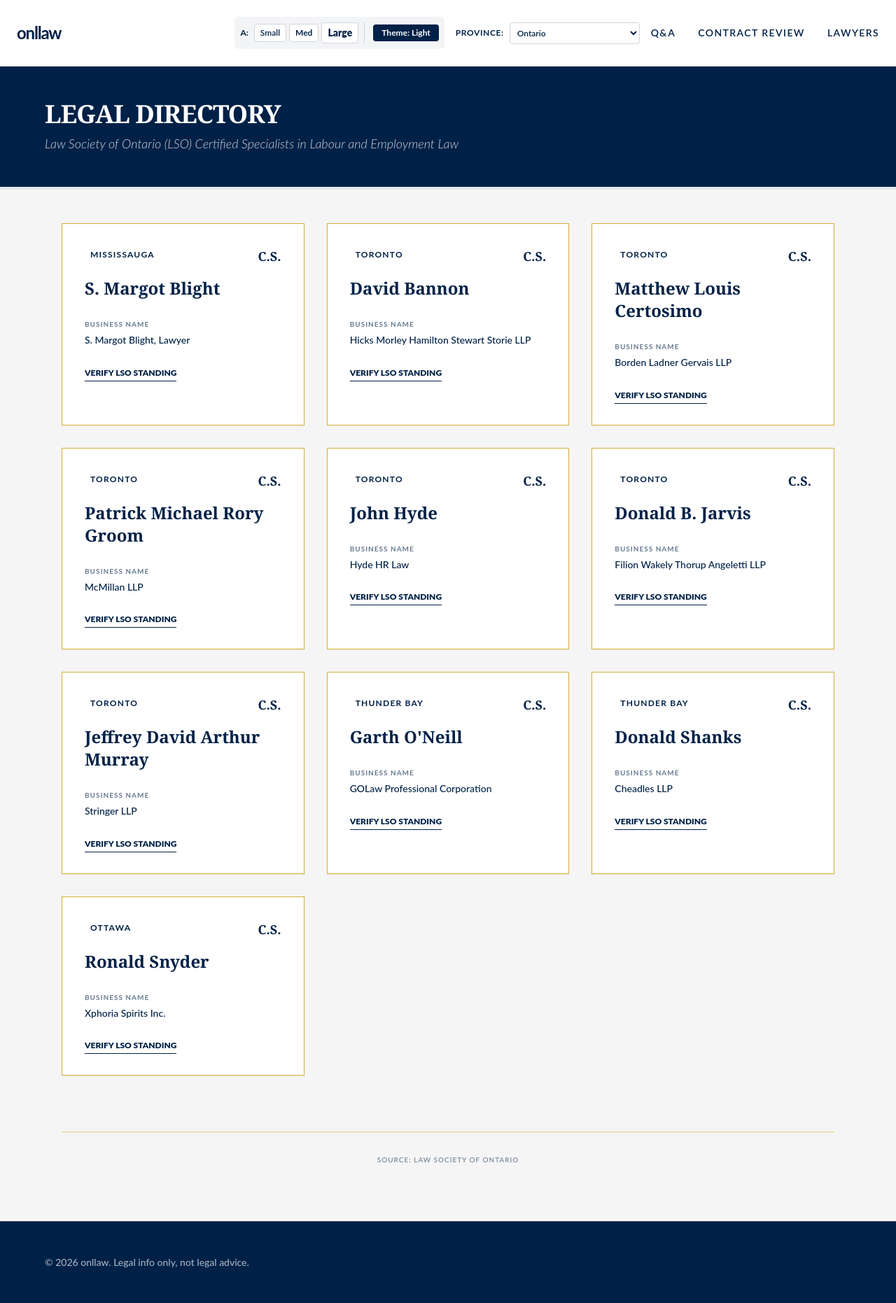
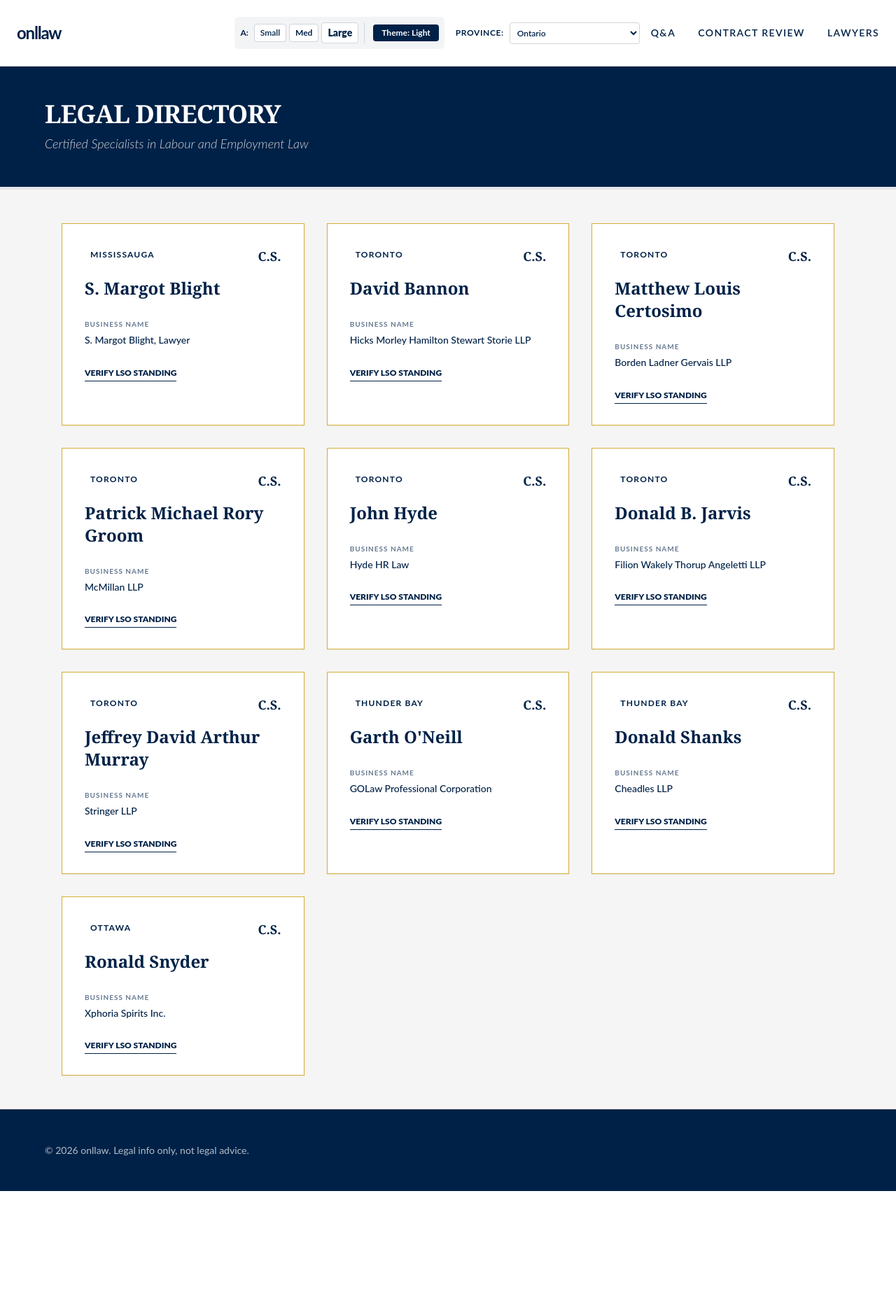
Before and after one commit to edimaudo/onllaw, a FastAPI app: page /lawyers in a window 1280 px wide. Shown: the whole page at 70% size. After the commit the page ends 1702 px from the top, so only its background shows below. Run offline with FastAPI, Linux system fonts and the light colour scheme; some libraries are stand-ins or nearby versions.

Commit message:
Update lawyers.html

```diff
--- a/templates/lawyers.html
+++ b/templates/lawyers.html
@@ -5,7 +5,7 @@
     <header class="bg-[#002147] text-white py-12 px-6 border-b-4 border-gold">
         <div class="max-w-6xl mx-auto">
             <h1 class="text-4xl font-serif font-bold mb-2 uppercase tracking-tight">Legal Directory</h1>
-            <p class="text-lg text-gray-300 font-light italic"> Law Society of Ontario (LSO) Certified Specialists in Labour and Employment Law</p>
+            <p class="text-lg text-gray-300 font-light italic"> Certified Specialists in Labour and Employment Law</p>
         </div>
     </header>
 
@@ -34,9 +34,9 @@
             {% endfor %}
         </div>
 
-        <footer class="mt-20 py-8 border-t border-[var(--border-color)] text-center opacity-60 text-[10px] uppercase tracking-widest">
+        <!-- <footer class="mt-20 py-8 border-t border-[var(--border-color)] text-center opacity-60 text-[10px] uppercase tracking-widest">
             Source: Law Society of Ontario
-        </footer>
+        </footer> -->
     </main>
 </div>
 {% endblock %}
```
